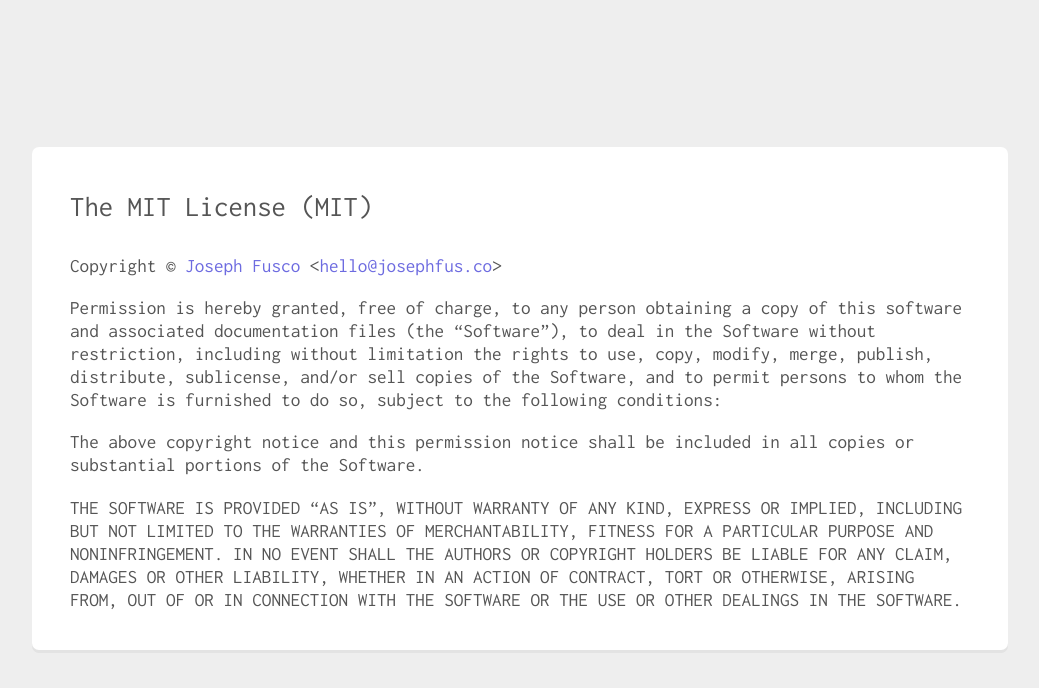
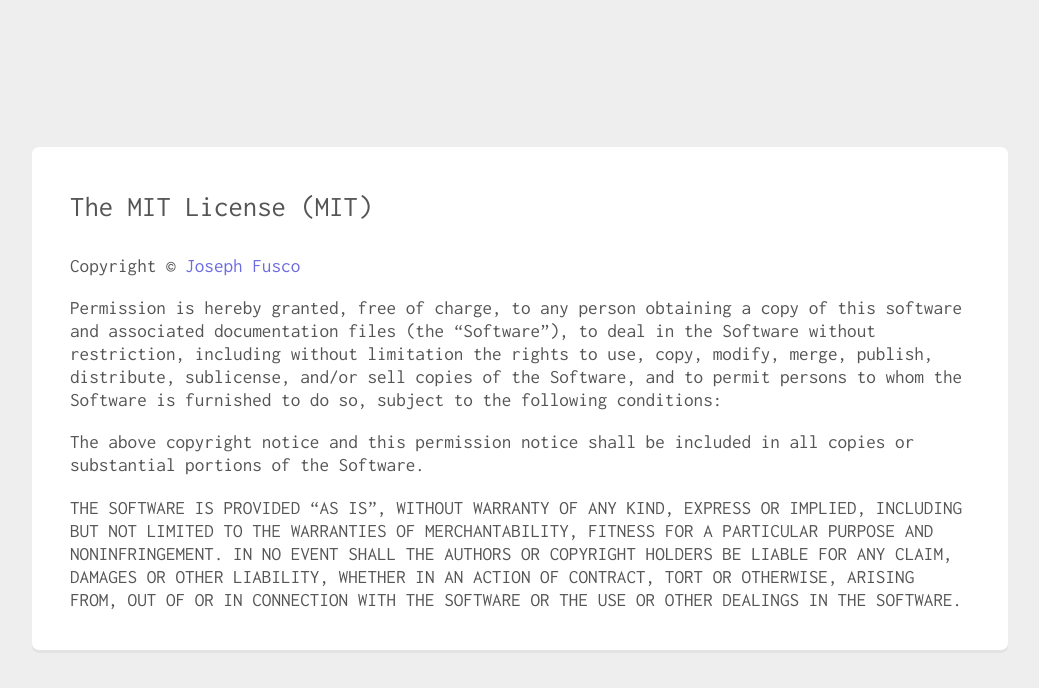
Before and after one commit to josephfusco/mit, a plain HTML site: page index.html in a window 1280 px wide. Shown: the whole page, without its empty margins (120-1159 px from the left). Drawn offline with Linux system fonts and the light colour scheme.

Commit message:
Remove email from license.

```diff
--- a/index.html
+++ b/index.html
@@ -21,7 +21,7 @@
 
         <h1>The MIT License (MIT)</h1>
 
-        <p>Copyright © <span id="year"></span> <a href="http://josephfus.co?ref=mit-license">Joseph Fusco</a> &lt;<a href="mailto:hello@josephfus.co">hello@josephfus.co</a>&gt;</p>
+        <p>Copyright © <span id="year"></span> <a href="http://josephfus.co?ref=mit-license">Joseph Fusco</a></p>
 
         <p>Permission is hereby granted, free of charge, to any person obtaining a copy
         of this software and associated documentation files (the “Software”), to deal
```
